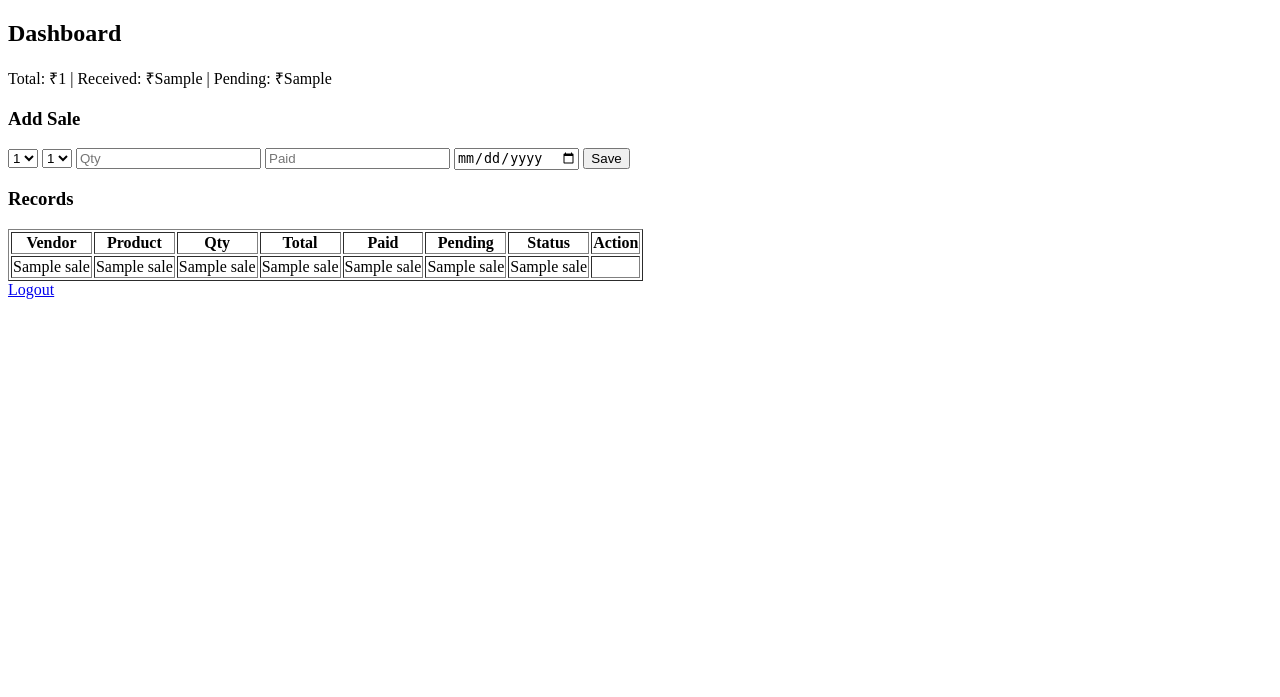
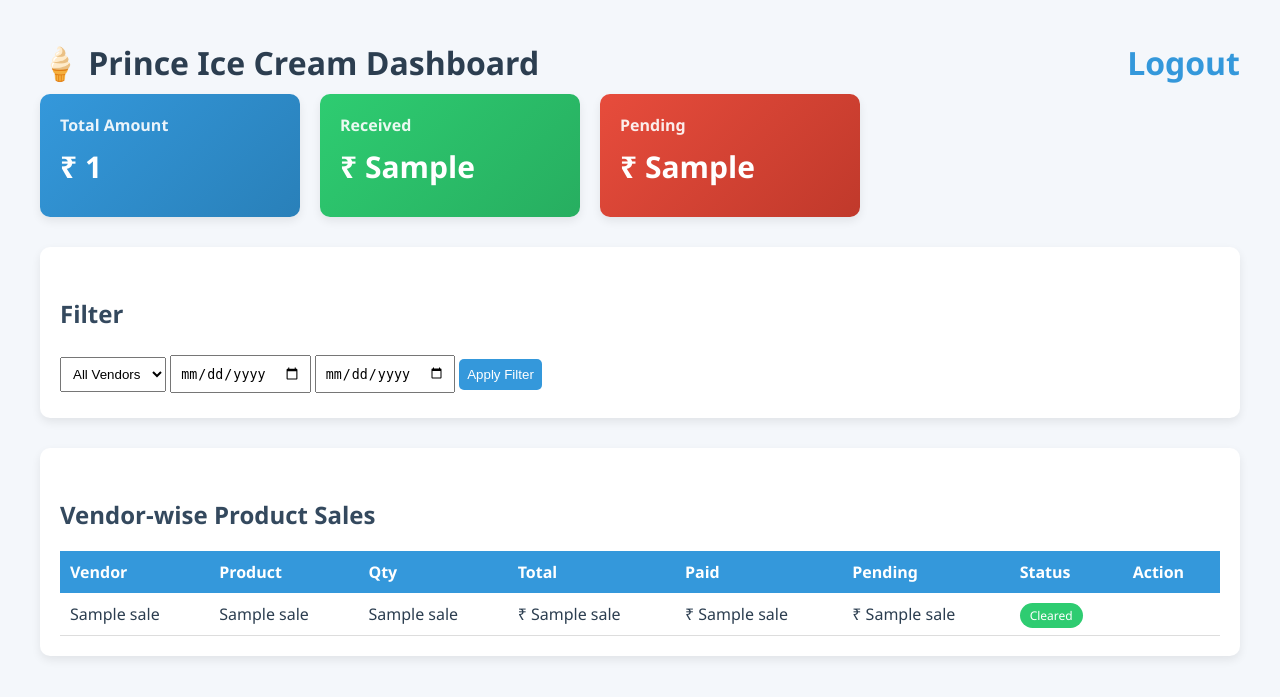
Before and after one commit to Trupti4004/prince-icecream-software, a Flask app: template templates/index.html in a window 1280 px wide. Shown: the top 697 px of the page. Run offline with Flask 3, Linux system fonts and the light colour scheme; the template is opened without the code that fills it: most values are stand-ins (such as "Sample title", 1, 10 or a date in 2020); some libraries are stand-ins or nearby versions.

Commit message:
index.html

```diff
--- a/templates/index.html
+++ b/templates/index.html
@@ -1,42 +1,89 @@
 <!DOCTYPE html>
 <html>
 <head>
-    <title>Vendor Sales</title>
+    <title>Prince Ice Cream – Vendor Sales</title>
+    <link rel="stylesheet" href="/static/style.css">
 </head>
 <body>
 
-<h2>Dashboard</h2>
-<p>Total: ₹{{ total_amt }} | Received: ₹{{ received_amt }} | Pending: ₹{{ pending_amt }}</p>
+<div class="container">
 
-<h3>Add Sale</h3>
-<form method="post">
-<select name="vendor">{% for v in vendors %}<option>{{ v[0] }}</option>{% endfor %}</select>
-<select name="product">{% for p in products %}<option>{{ p[0] }}</option>{% endfor %}</select>
-<input name="quantity" placeholder="Qty">
-<input name="paid" placeholder="Paid">
-<input type="date" name="date">
-<button>Save</button>
+    <h1>🍦 Prince Ice Cream Dashboard
+        <a href="/logout" class="logout">Logout</a>
+    </h1>
+
+    <!-- DASHBOARD CARDS -->
+    <div class="cards">
+        <div class="card blue">
+            <h3>Total Amount</h3>
+            <h1>₹ {{ total_amt }}</h1>
+        </div>
+
+        <div class="card green">
+            <h3>Received</h3>
+            <h1>₹ {{ received_amt }}</h1>
+        </div>
+
+        <div class="card red">
+            <h3>Pending</h3>
+            <h1>₹ {{ pending_amt }}</h1>
+        </div>
+    </div>
+
+    <!-- FILTER -->
+    <div class="section">
+        <h2>Filter</h2>
+        <form method="get">
+            <select name="vendor">
+                <option value="">All Vendors</option>
+                {% for v in vendors %}
+                <option value="{{ v[0] }}">{{ v[0] }}</option>
+                {% endfor %}
+            </select>
+
+            <input type="date" name="from">
+            <input type="date" name="to">
+
+            <button type="submit">Apply Filter</button>
         </form>
+    </div>
 
-<h3>Records</h3>
-<table border="1">
+    <!-- SALES TABLE -->
+    <div class="section">
+        <h2>Vendor-wise Product Sales</h2>
+
+        <table>
             <tr>
-<th>Vendor</th><th>Product</th><th>Qty</th><th>Total</th><th>Paid</th><th>Pending</th><th>Status</th><th>Action</th>
+                <th>Vendor</th>
+                <th>Product</th>
+                <th>Qty</th>
+                <th>Total</th>
+                <th>Paid</th>
+                <th>Pending</th>
+                <th>Status</th>
+                <th>Action</th>
             </tr>
+
             {% for r in sales %}
             <tr>
                 <td>{{ r[1] }}</td>
                 <td>{{ r[2] }}</td>
                 <td>{{ r[3] }}</td>
-<td>{{ r[5] }}</td>
-<td>{{ r[6] }}</td>
-<td>{{ r[7] }}</td>
-<td>{{ r[9] }}</td>
+                <td>₹ {{ r[5] }}</td>
+                <td>₹ {{ r[6] }}</td>
+                <td>₹ {{ r[7] }}</td>
                 <td>
                     {% if r[9] == "Pending" %}
-<form method="post">
+                    <span class="badge pending">Pending</span>
+                    {% else %}
+                    <span class="badge cleared">Cleared</span>
+                    {% endif %}
+                </td>
+                <td>
+                    {% if r[9] == "Pending" %}
+                    <form method="post" style="display:flex; gap:5px;">
                         <input type="hidden" name="pay_id" value="{{ r[0] }}">
-<input name="received" placeholder="Pay">
+                        <input name="received" placeholder="Pay" style="width:70px;">
                         <button>Update</button>
                     </form>
                     {% endif %}
@@ -44,8 +91,9 @@
             </tr>
             {% endfor %}
         </table>
+    </div>
 
-<a href="/logout">Logout</a>
+</div>
 
 </body>
 </html>
```
Lines whose indentation alone changed are shown as unchanged.
